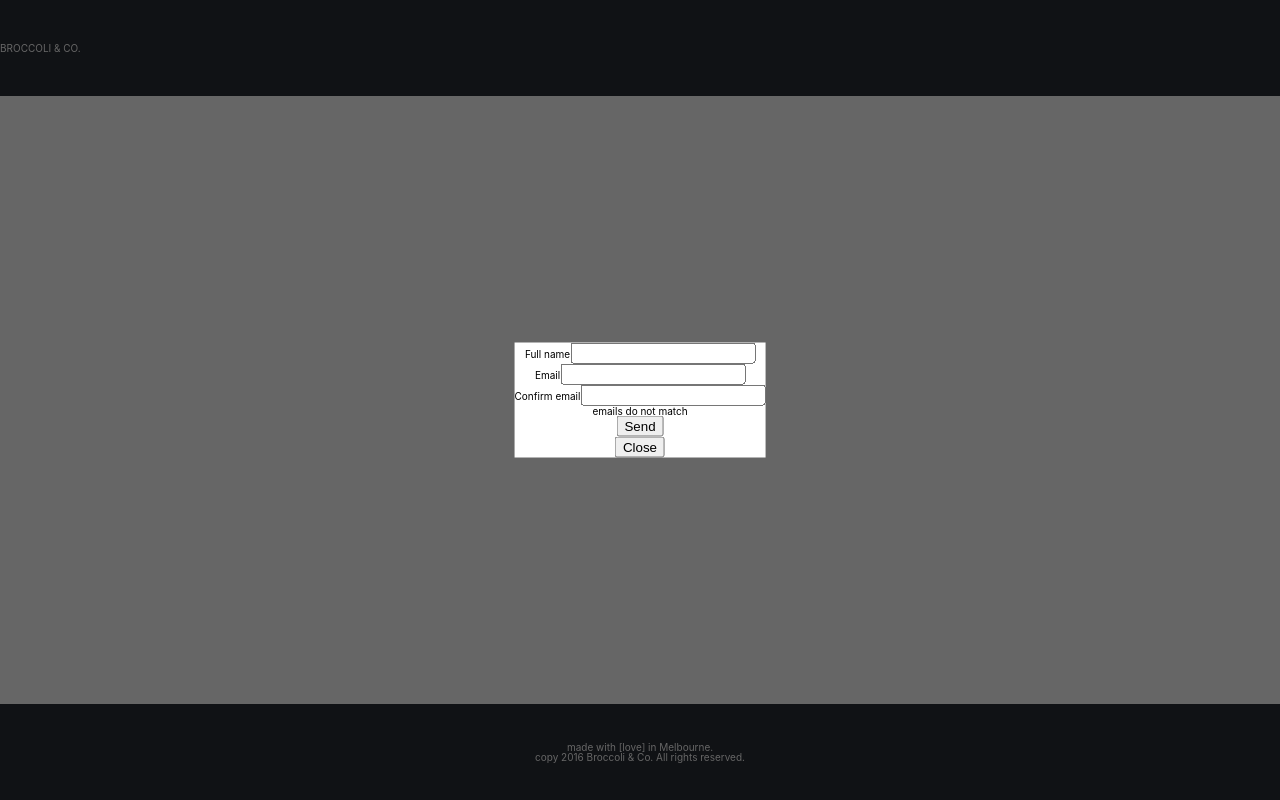
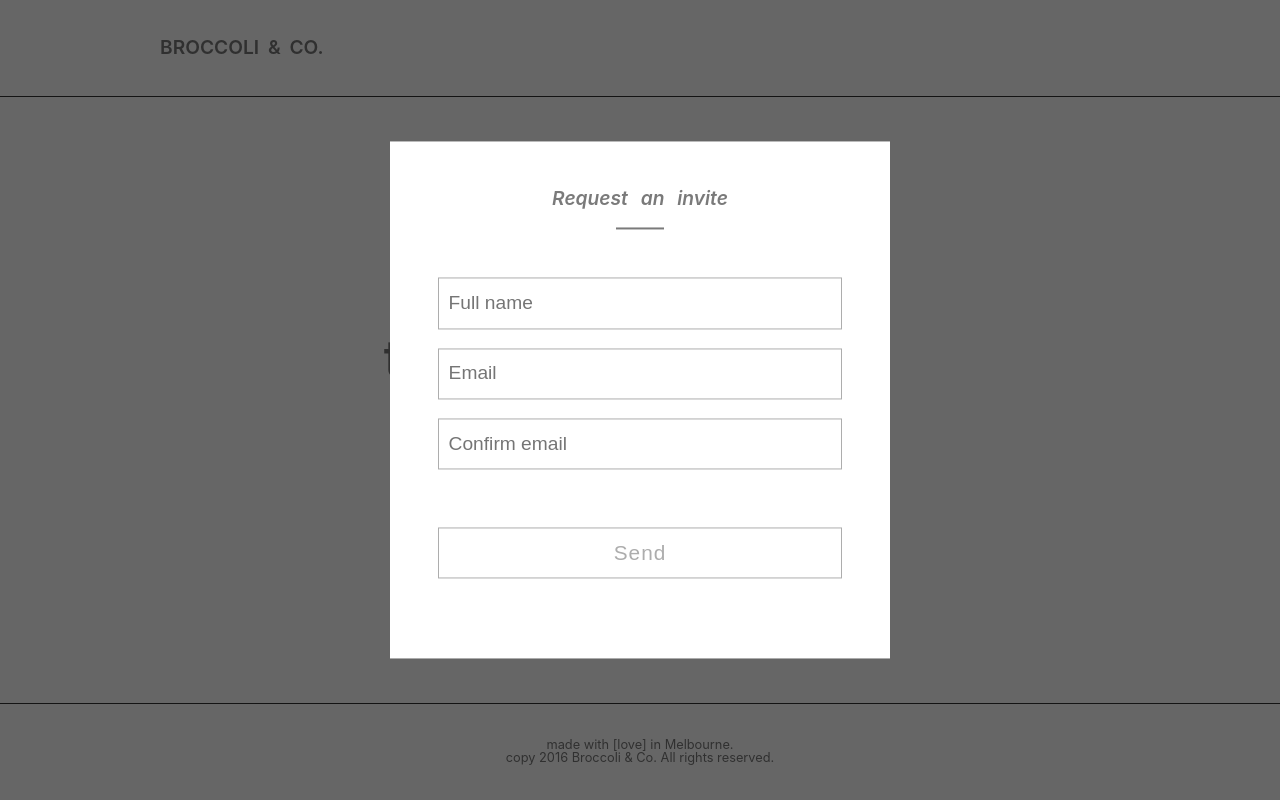
Before and after one commit to LucasYang/broccoli-co, a React (Create React App) app: page / in a window 1280 px wide. Both pictures are taken after a click on the button "Request an invite". Built offline with nearby package versions, Linux system fonts and the light colour scheme.

Commit message:
add styles

```diff
--- a/src/App.css
+++ b/src/App.css
@@ -5,12 +5,16 @@
 }
 
 .app__header {
-  background-color: #282c34;
-  color: white;
+  border-bottom: 1px solid #313131;
+  color: #787878;
   display: flex;
   flex-direction: column;
+  font-size: 1.2rem;
   justify-content: center;
   min-height: 12vh;
+  font-weight: 600;
+  word-spacing: 4px;
+  padding-left: 10rem;
 }
 
 .app__body {
@@ -23,10 +27,26 @@
 
 .app__footer {
   align-items: center;
-  background-color: #282c34;
-  color: white;
+  color: #787878;
   display: flex;
   flex-direction: column;
   justify-content: center;
   min-height: 12vh;
+  border-top: 1px solid #313131;
+  font-size: 0.8rem;
 }
+
+.landing__heading {
+  font-size: 3.2rem;
+  font-weight: 500;
+  letter-spacing: 2px;
+  word-spacing: 4px;
+  color: #787878;
+}
+
+.landing__subheading {
+  font-size: 1.2rem;
+  word-spacing: 3px;
+  color: #A1A1A1;
+  margin: 2rem 0;
+}
--- a/src/components/Modal/index.tsx
+++ b/src/components/Modal/index.tsx
@@ -7,15 +7,16 @@ interface ModalInterface {
   onClose: (e: React.MouseEvent<HTMLElement>) => void;
 }
 
-export function Modal({ show, children, onClose }: ModalInterface) {
+export function Modal({ show, children }: ModalInterface) {
   const showHideClassName = show ? `${modalStyles.container} ${modalStyles.displayBlock}` : `${modalStyles.container} ${modalStyles.displayNone}`;
   return (
-    <div className={showHideClassName}>
-      <section className={modalStyles.main}>
-        {children}
-        <button type="button" onClick={onClose}>Close</button>
-      </section>
-    </div>
+    show ? (
+      <div className={showHideClassName}>
+        <section className={modalStyles.main}>
+          {children}
+        </section>
+      </div>
+    ) : null
   );
 }
 
--- a/src/page/landing/index.tsx
+++ b/src/page/landing/index.tsx
@@ -1,6 +1,7 @@
 import React, { useState } from "react";
 import Modal from "../../components/Modal";
 import LandingPageForm from "./landing__form";
+import Button from "../../components/Button";
 
 export function LandingPage() {
   const [showModal, setShowModal] = useState(false);
@@ -18,9 +19,10 @@ export function LandingPage() {
   return (
     <>
       <div>
-        <h1>A better way to enjoy every day.</h1>
-        <p>Be the first to know when we launch.</p>
-        <button onClick={openModal}>Request an invite</button>
+        <h1 className="landing__heading">A better way</h1>
+        <h1 className="landing__heading">to enjoy every day.</h1>
+        <p className="landing__subheading">Be the first to know when we launch.</p>
+        <Button onClick={openModal}><span>Request an invite</span></Button>
       </div>
       <Modal show={showModal} onClose={closeModal}>
         <LandingPageForm />
--- /dev/null
+++ b/src/page/landing/landing__form.module.css
@@ -0,0 +1,49 @@
+.landingFormContainer {
+  box-sizing: border-box;
+  width: 500px;
+  padding: 0 3rem;
+  padding-bottom: 2rem;
+}
+
+.landingFormHeader {
+  display: flex;
+  flex-direction: column;
+  align-items: center;
+  padding-top: 3rem;
+  padding-bottom: 2.4rem;
+}
+
+.landingFormHeading{
+  font-size: 1.2rem;
+  color: #7A7A7A;
+  font-weight: 600;
+  font-style: italic;
+  word-spacing: 8px;
+}
+
+.landingFormHR {
+  width: 3rem;
+  height: 2px;
+  color: #7A7A7A;
+  background-color: #7A7A7A;
+  text-align: center;
+  margin-top: 1.2rem;
+}
+
+.landingFormInput {
+  width: 100%;
+  height: 3.2rem;
+  box-sizing: border-box;
+  font-weight: 400;
+  font-size: 1.2rem;
+  padding: 0.6rem;
+  border: 1px solid #ADADAD;
+  margin: 0.6rem 0;
+}
+
+.landingFormButton {
+  width: 100%;
+  height: 3.2rem;
+  box-sizing: border-box;
+  margin: 3rem 0;
+}
--- a/src/page/landing/landing__form.tsx
+++ b/src/page/landing/landing__form.tsx
@@ -1,6 +1,8 @@
 import React, { useRef, useState } from "react";
 import Form from "../../components/Form";
 import { isEmailValid, stringsMatch, NAME_MIN_LENGTH } from "../../utils/formValidation";
+import Button from "../../components/Button";
+import styles from './landing__form.module.css';
 
 export function LandingPageForm() {
   const emailRef = useRef<HTMLInputElement | null>();
@@ -40,47 +42,51 @@ export function LandingPageForm() {
       {({ inputErrors, register }: any) => {
         // form content
         return (
-          <div>
+          <div className={styles.landingFormContainer}>
+            <div className={styles.landingFormHeader}>
+              <h1 className={styles.landingFormHeading}>Request an invite</h1>
+              <hr className={styles.landingFormHR} />
+            </div>
             <fieldset className="form-fieldset">
-              <label htmlFor="fullName">
-                Full name
-                <input name="fullName" type="text" defaultValue="" ref={(ref) => register(ref, 'fullName', validateFullName)} />
-              </label>
+              <input
+                className={styles.landingFormInput}
+                name="fullName"
+                type="text"
+                placeholder="Full name"
+                ref={(ref) => register(ref, 'fullName', validateFullName)} />
               <div>{inputErrors["fullName"] ? "error" : null}</div>
             </fieldset>
             <fieldset className="form-fieldset">
-              <label htmlFor="email">
-                Email
               <input
+                className={styles.landingFormInput}
                 name="email"
                 type="email"
-                  defaultValue=""
+                placeholder="Email"
                 ref={(ref) => {
                   emailRef.current = ref;
                   register(ref, 'email', validateEmail)
                 }}
               />
-              </label>
               <div>{inputErrors["email"] ? "error" : null}</div>
             </fieldset>
             <fieldset className="form-fieldset">
-              <label htmlFor="confirmEmail">
-                Confirm email
               <input
+                className={styles.landingFormInput}
                 name="confirmEmail"
                 type="email"
-                  defaultValue=""
+                placeholder="Confirm email"
                 ref={(ref) => {
                   confirmEmailRef.current = ref;
                   register(ref, 'confirmEmail', validateEmail);
                 }}
               />
-              </label>
               <div>{inputErrors["confirmEmail"] ? "error" : null}</div>
-              <div>{!emailsMatch === true && "emails do not match"}</div>
+              {emailsMatch !== undefined && <div>{!emailsMatch && "emails do not match"}</div>}
             </fieldset>
             <fieldset>
-              <button type="submit">Send</button>
+              <Button className={styles.landingFormButton}>
+                <span>Send</span>
+              </Button>
             </fieldset>
           </div>
         )
```
Lines whose indentation alone changed are shown as unchanged.
